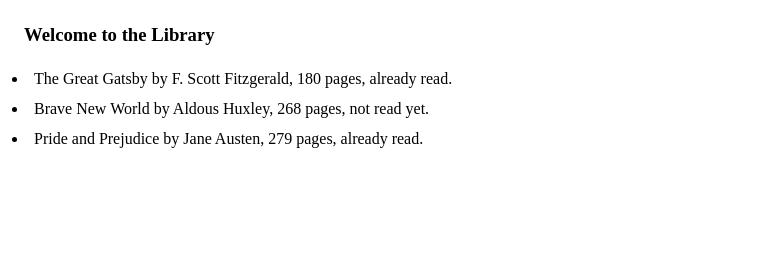
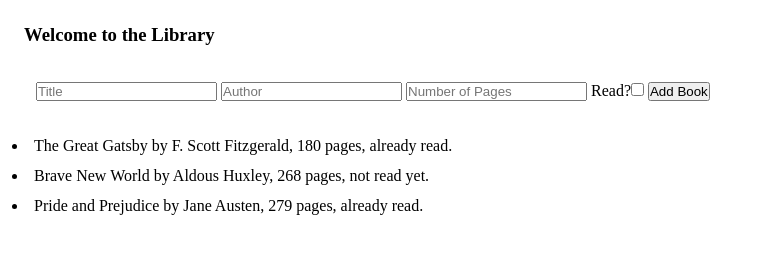
Before and after one commit to VolviX/library, a plain HTML site: page index.html in a window 1280 px wide. Shown: the whole page, without its empty margins (0-761 px from the left). Drawn offline with Linux system fonts and the light colour scheme.

Commit message:
Add button to create new book

```diff
--- a/index.html
+++ b/index.html
@@ -8,8 +8,14 @@
     <script src="./script.js" defer></script>
 </head>
 <body>
-    <div class="main">
-        <h3>Welcome to the Library</h3>
-    </div>
+    <h3>Welcome to the Library</h3>
+    <form>
+        <input type="text" name="title" placeholder="Title">
+        <input type="text" name="author" placeholder="Author">
+        <input type="number" name="pages" placeholder="Number of Pages">
+        <label for="read">Read?</label><input type="checkbox" name="read">
+        <input type="submit" value="Add Book" class="addButton">
+    </form>
+    <div class="list"></div>
 </body>
 </html>
--- a/script.js
+++ b/script.js
@@ -18,12 +18,41 @@ function Book(title, author, pages, read) {
 function addBookToLibrary(title, author, pages, read) {
     const newBook = new Book(title, author, pages, read);
     myLibrary.push(newBook);
+    return newBook;
 }
 
-const main = document.querySelector('.main');
+function display() {
+    list.replaceChildren();
+    myLibrary.forEach((book) => {
+        const display = document.createElement('li');
+        display.textContent = book.getInfo();
+        list.appendChild(display);
+    });
+}
 
-myLibrary.forEach((book) => {
-    const display = document.createElement('li');
-    display.textContent = book.getInfo();
-    main.appendChild(display);
+const list = document.querySelector('.list');
+const titleInput = document.querySelector('input[name="title"]');
+const authorInput = document.querySelector('input[name="author"]');
+const pagesInput = document.querySelector('input[name="pages"]');
+const readCheckbox = document.querySelector('input[name="read"]');
+const addButton = document.querySelector('.addButton');
+
+addButton.addEventListener('click', (event) => {
+    console.log('tikladin')
+    event.preventDefault();
+
+    if (!titleInput.value.trim() || !authorInput.value.trim() || !pagesInput.value.trim()) {
+        alert('Please fill out all fields.');
+        return;
+    }
+
+    if (readCheckbox.checked) {
+        addBookToLibrary(titleInput.value.trim(), authorInput.value.trim(), parseInt(pagesInput.value.trim()), true);
+    } else {
+        addBookToLibrary(titleInput.value.trim(), authorInput.value.trim(), parseInt(pagesInput.value.trim()), false);
+    }
+
+    display();
 });
+
+display();
--- a/style.css
+++ b/style.css
@@ -7,6 +7,10 @@ h3 {
     margin: 24px;
 }
 
+form {
+    margin: 36px;
+}
+
 li {
     margin: 12px;
 }
```
